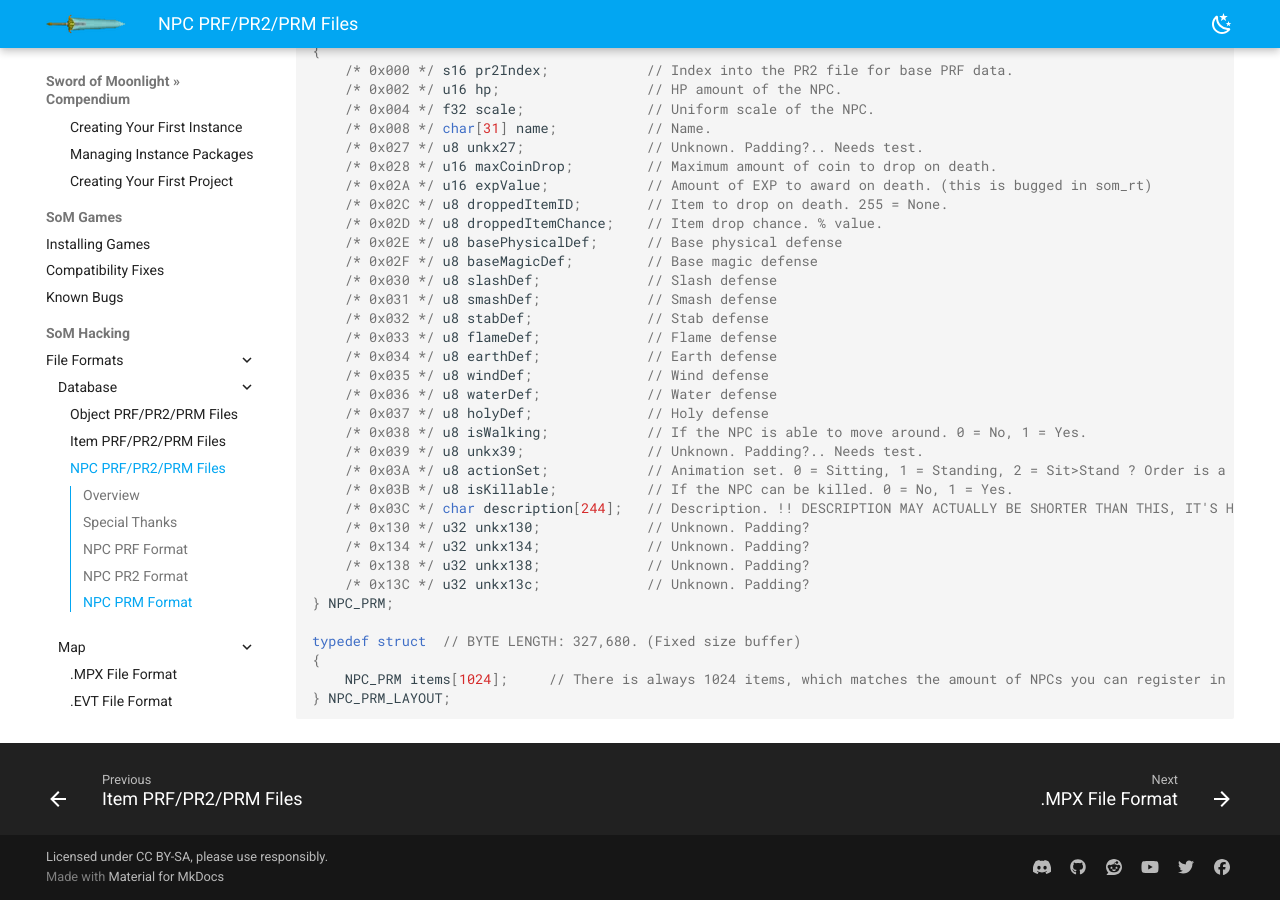
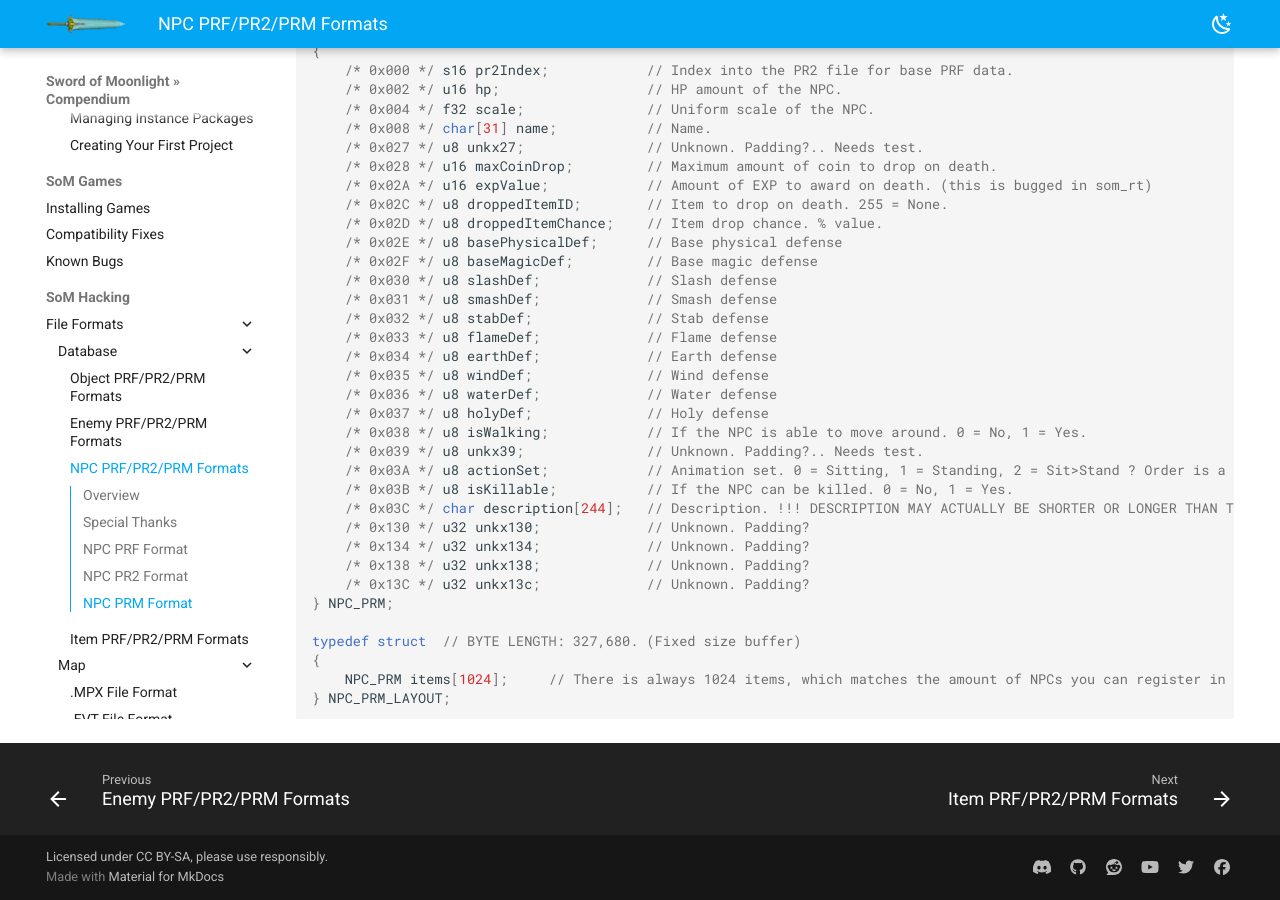
Before and after one commit to Sword-of-Moonlight/docs-of-moonlight, an MkDocs documentation site: the page built from source/docs/editor/ff/param-npc-file-formats.md, in a window 1280 px wide and 900 px high, scrolled down 1815 px. Built offline with MkDocs 1.6.1 and Material for MkDocs 9.7.7, drawn with Linux system fonts in a browser that asks for light colours; some of the changed text lies outside the part shown.

Commit message:
change formatting again, adjust NPC doc comment

```diff
--- a/source/docs/editor/ff/param-npc-file-formats.md
+++ b/source/docs/editor/ff/param-npc-file-formats.md
@@ -101,7 +101,7 @@ typedef struct
     /* 0x039 */ u8 unkx39;               // Unknown. Padding?.. Needs test.
     /* 0x03A */ u8 actionSet;            // Animation set. 0 = Sitting, 1 = Standing, 2 = Sit>Stand ? Order is a little weird. Needs test.
     /* 0x03B */ u8 isKillable;           // If the NPC can be killed. 0 = No, 1 = Yes.
-    /* 0x03C */ char description[244];   // Description. !! DESCRIPTION MAY ACTUALLY BE SHORTER THAN THIS, IT'S HARD TO TELL. !!
+    /* 0x03C */ char description[244];   // Description. !!! DESCRIPTION MAY ACTUALLY BE SHORTER OR LONGER THAN THIS, IT'S HARD TO TELL. !!!
     /* 0x130 */ u32 unkx130;             // Unknown. Padding?
     /* 0x134 */ u32 unkx134;             // Unknown. Padding?
     /* 0x138 */ u32 unkx138;             // Unknown. Padding?
--- a/source/mkdocs.yml
+++ b/source/mkdocs.yml
@@ -30,9 +30,10 @@ nav:
   - SoM Hacking:
     - File Formats:
       - Database:
-        - Object PRF/PR2/PRM Files: editor/ff/param-object-file-formats.md
-        - Item PRF/PR2/PRM Files: editor/ff/param-item-file-formats.md
-        - NPC PRF/PR2/PRM Files: editor/ff/param-npc-file-formats.md
+        - Object PRF/PR2/PRM Formats: editor/ff/param-object-file-formats.md
+        - Enemy PRF/PR2/PRM Formats: editor/ff/param-enemy-file-formats.md
+        - NPC PRF/PR2/PRM Formats: editor/ff/param-npc-file-formats.md
+        - Item PRF/PR2/PRM Formats: editor/ff/param-item-file-formats.md
       - Map:
         - .MPX File Format: editor/ff/map-mpx-file-format.md
         - .EVT File Format: editor/ff/map-evt-file-format.md
```
Also changed, not shown: other parts of source/docs/editor/ff/param-npc-file-formats.md (+1 -1 lines), source/docs/editor/ff/param-enemy-file-formats.md (added).
